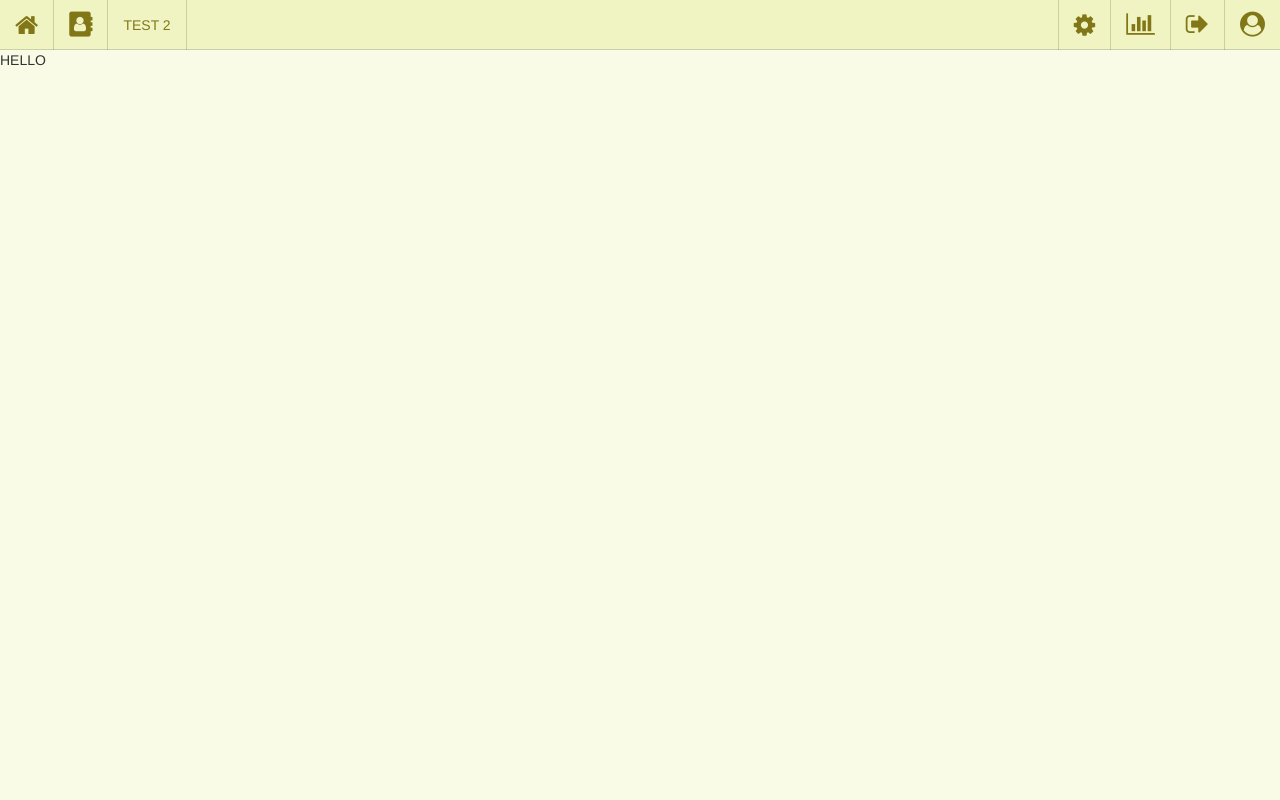
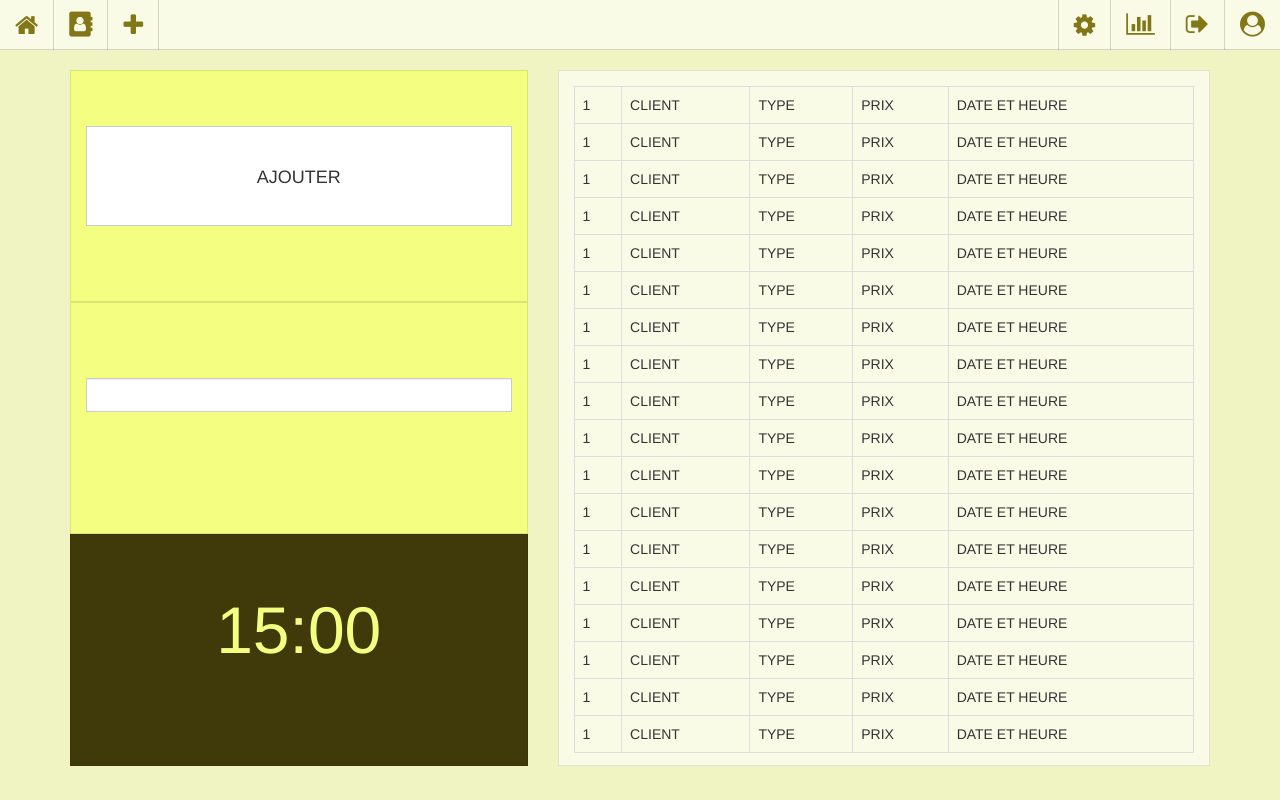
Before and after one commit to doublevie/sanafir, a PHP site: page /main.php in a window 1280 px wide. Run offline with PHP 8.4, Linux system fonts and the light colour scheme.

Commit message:
added grid

```diff
--- a/css/sanafir.css
+++ b/css/sanafir.css
@@ -1,6 +1,6 @@
 
 body {
-  padding-top: 50px;
+  padding-top: 70px;
 }
 
 .mainmenu {
@@ -13,24 +13,22 @@ body {
 .mainmenu ul.right { float: right;padding: 0;}
 .mainmenu ul.right li{ float: right;border-left: 1px solid rgba(0,0,0,0.15);border-right: none}
 
-
-
-
-
-
-
-
+.btn , .form-control {border-radius: 0;}
+.btn-xl {height:100px;line-height: 80px;}
+.vrow {min-height:29vh;max-height: 90vh;height:auto;overflow-y: auto;border:1px solid rgba(0,0,0,0.1);padding:15px;}
+.vrow.full {height:87vh;}
+.timer {text-align: center;font-size: 66px;line-height: 20vh}
 
 /*theme LIME*/
-body[lime] {
+body[lime]  {
+  background: #F0F4C3;
+}
+body[lime] .mainmenu , body[lime] .vrow {
   background: #F9FBE7;
 }
-
-body[lime] .mainmenu {
-  background: #F0F4C3;
-}
 body[lime] .mainmenu ul li , body[lime] .mainmenu ul li a ,body[lime] .mainmenu ul li i {color:#827717;}
-
+body[lime] .accent{background: #F4FF81}
+body[lime] .inverse {background: #403A0B;color:#F4FF81}
 
 
 
@@ -41,7 +39,6 @@ body[lime] .mainmenu ul li , body[lime] .mainmenu ul li a ,body[lime] .mainmenu
 body[teal] {
   background: #B2DFDB;
 }
-
 body[teal] .mainmenu {
   background: #E0F2F1;
 }
--- a/inc/menu.php
+++ b/inc/menu.php
@@ -1,18 +1,12 @@
 <div class="mainmenu">
-
 <ul>
 <li><a href="main.php"><i class="fa fa-home"></i></a></li>
 <li> <i class="fa fa-address-book"> </i></li>
-  <li>TEST 2 </li>
-
+<li><a href="#"><i class="fa fa-plus"></i></a></li>
 </ul>
 <ul class="right">
-
-
 <li><i class="fa fa-user-circle"></i></li>
 <li><i class="fa fa-sign-out"></i></li>
-
-
 <li><i class="fa fa-bar-chart"></i></li>
 <li><a href="settings.php"><i class="fa fa-cog"></i></a></li>
 </ul>
--- a/main.php
+++ b/main.php
@@ -24,7 +24,71 @@
 <?php include 'inc/menu.php' ?>
 
 
-HELLO
+
+<div class="container">
+<div class="row">
+<div class="col-sm-5">
+<div class="vrow accent">
+<br><br>
+<a href="#" class="btn btn-default btn-block btn-lg btn-xl"> AJOUTER</a>
+
+</div>
+
+<div class="vrow accent">
+  <br>
+  <br>
+  <br>
+<input type="text" name="" class="form-control" value="">
+</div>
+
+
+<div class="vrow inverse">
+<div class="timer">15:00</div>
+</div>
+
+
+</div>
+
+
+<div class="col-sm-7">
+  <div class="vrow full">
+<table class="table table-bordered">
+<body>
+
+
+  <tr><td>1</td><td>CLIENT</td><td>TYPE</td><td>PRIX</td><td>DATE ET HEURE</td></tr>
+  <tr><td>1</td><td>CLIENT</td><td>TYPE</td><td>PRIX</td><td>DATE ET HEURE</td></tr>
+  <tr><td>1</td><td>CLIENT</td><td>TYPE</td><td>PRIX</td><td>DATE ET HEURE</td></tr>
+  <tr><td>1</td><td>CLIENT</td><td>TYPE</td><td>PRIX</td><td>DATE ET HEURE</td></tr>
+  <tr><td>1</td><td>CLIENT</td><td>TYPE</td><td>PRIX</td><td>DATE ET HEURE</td></tr>
+  <tr><td>1</td><td>CLIENT</td><td>TYPE</td><td>PRIX</td><td>DATE ET HEURE</td></tr>
+  <tr><td>1</td><td>CLIENT</td><td>TYPE</td><td>PRIX</td><td>DATE ET HEURE</td></tr>
+  <tr><td>1</td><td>CLIENT</td><td>TYPE</td><td>PRIX</td><td>DATE ET HEURE</td></tr>
+  <tr><td>1</td><td>CLIENT</td><td>TYPE</td><td>PRIX</td><td>DATE ET HEURE</td></tr>
+  <tr><td>1</td><td>CLIENT</td><td>TYPE</td><td>PRIX</td><td>DATE ET HEURE</td></tr>
+  <tr><td>1</td><td>CLIENT</td><td>TYPE</td><td>PRIX</td><td>DATE ET HEURE</td></tr>
+  <tr><td>1</td><td>CLIENT</td><td>TYPE</td><td>PRIX</td><td>DATE ET HEURE</td></tr>
+  <tr><td>1</td><td>CLIENT</td><td>TYPE</td><td>PRIX</td><td>DATE ET HEURE</td></tr>
+  <tr><td>1</td><td>CLIENT</td><td>TYPE</td><td>PRIX</td><td>DATE ET HEURE</td></tr>
+  <tr><td>1</td><td>CLIENT</td><td>TYPE</td><td>PRIX</td><td>DATE ET HEURE</td></tr>
+  <tr><td>1</td><td>CLIENT</td><td>TYPE</td><td>PRIX</td><td>DATE ET HEURE</td></tr>
+  <tr><td>1</td><td>CLIENT</td><td>TYPE</td><td>PRIX</td><td>DATE ET HEURE</td></tr>
+  <tr><td>1</td><td>CLIENT</td><td>TYPE</td><td>PRIX</td><td>DATE ET HEURE</td></tr>
+
+
+</body>
+</table>
+
+
+
+
+  </div>
+</div>
+
+</div>
+
+
+</div>
 
 
      <!-- <script src="js/jquery.min.js"></script>
```
Lines whose indentation alone changed are shown as unchanged.
